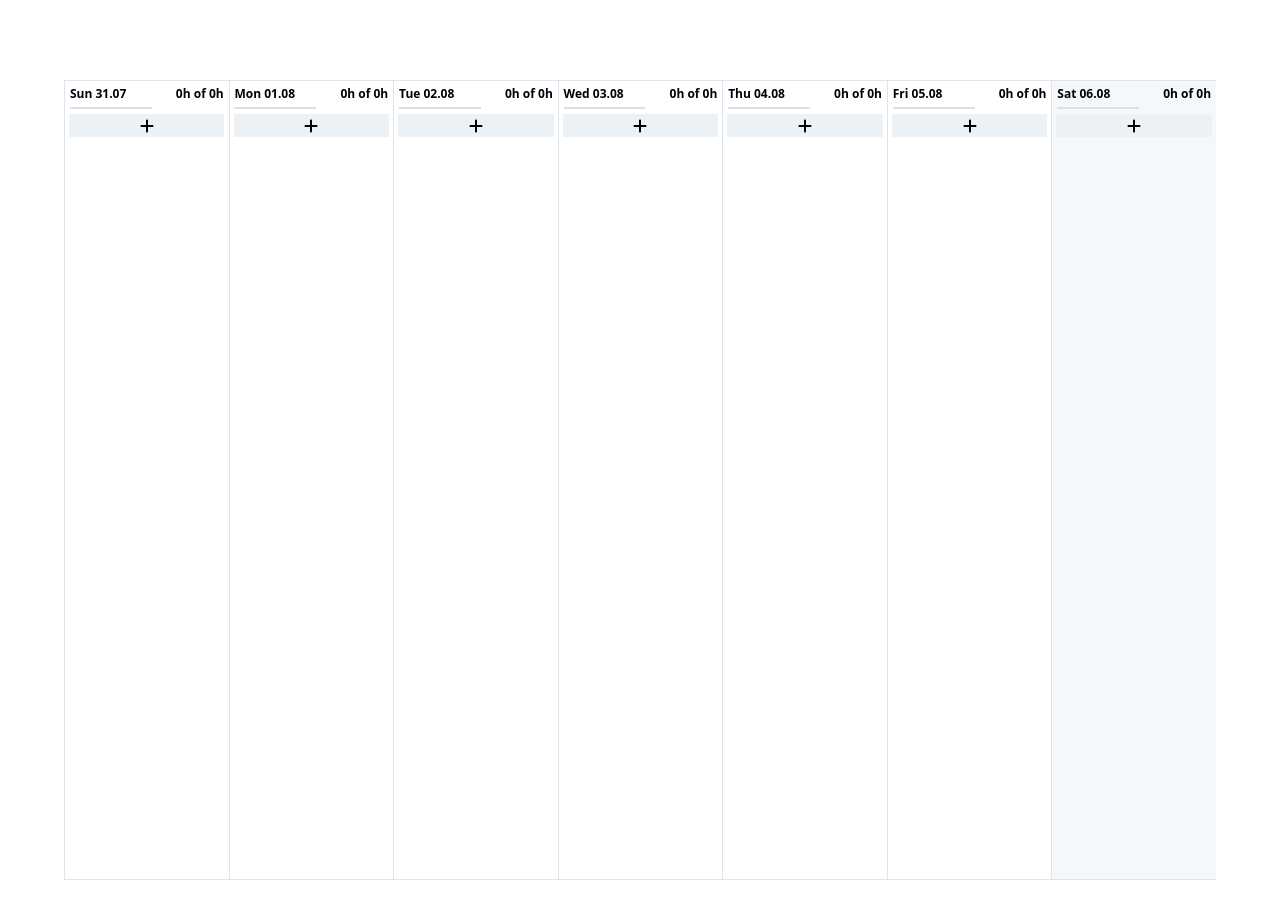
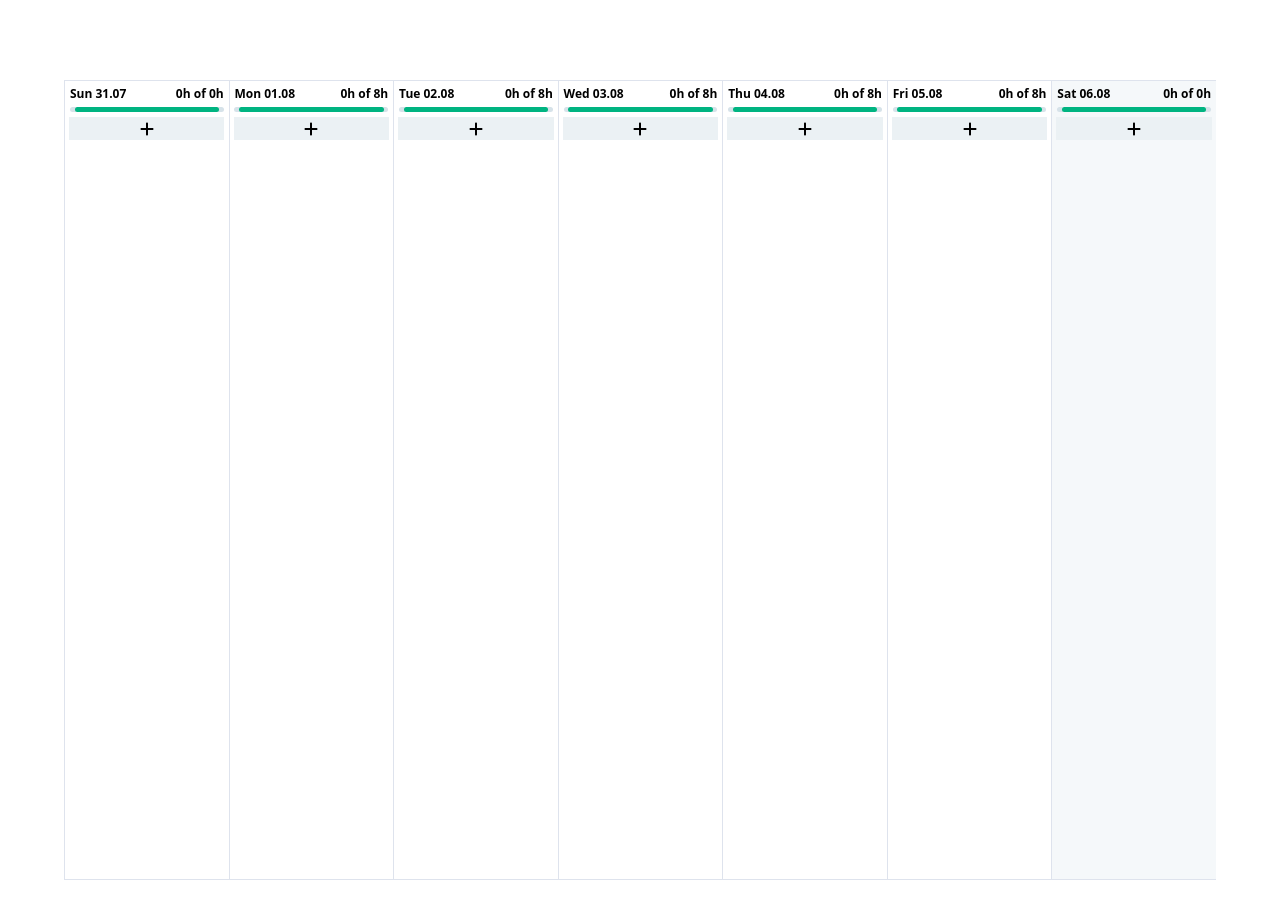
Before and after one commit to MaratReactJs/Jira, a React (Create React App) app: page / in a window 1280 px wide. Shown: the top 918 px of the page. Built offline with nearby package versions, Linux system fonts and the light colour scheme.

Commit message:
loading day

```diff
--- a/src/components/day.jsx
+++ b/src/components/day.jsx
@@ -4,6 +4,7 @@ import { FontAwesomeIcon } from "@fortawesome/react-fontawesome";
 import { faPlus } from "@fortawesome/free-solid-svg-icons";
 import Log from "./log";
 import ModalLog from "./modalLog";
+import { getTimeFromMins } from "../utils/getTimeFromMins";
 
 import { useDispatch, useSelector } from "react-redux";
 import { selectLogs, setLog } from "../redux/logSlice";
@@ -83,10 +84,18 @@ const Day = ({ date }) => {
 			}>
 			<div className="  flex justify-between  font-bold text-xs px-[3%] pt-[3%]">
 				<Moment format="ddd DD.MM">{date}</Moment>
-				<div className="hours">{timeSum}h of 0h</div>
+				<div className="hours">
+					{date.toString().slice(0, 3) === "Sun"
+						? "0h of 0h"
+						: date.toString().slice(0, 3) === "Sat"
+						? "0h of 0h"
+						: timeSum === 0
+						? "0h of 8h"
+						: getTimeFromMins(timeSum) + "  of 8h"}
+				</div>
 			</div>
-			<div>
-				<div className="w-3/6 h-[2px]  bg-[#d6e2e9] mt-[3%] mx-[3%] " />
+			<div className=" h-[5px]  bg-[#d6e2e9] mt-[3%] mx-[3%] rounded">
+				<div className=" h-[5px]  bg-[#00b481] mt-[3%] mx-[3%] rounded"></div>
 			</div>
 
 			<div
--- a/src/components/form/timeField.jsx
+++ b/src/components/form/timeField.jsx
@@ -12,7 +12,7 @@ const TimeField = ({ value, onChange }) => {
 				Duration
 			</label>
 			<input
-				type="time"
+				type="text"
 				className="border border-[#f09b3c] rounded  focus:outline-none  focus:border-[#dee3ed] w-[40%] p-[6px] inline mr-[3%] mt-[0.5%]"
 				name="time"
 				value={value}
--- a/src/components/log.jsx
+++ b/src/components/log.jsx
@@ -8,6 +8,7 @@ import {
 } from "@fortawesome/free-regular-svg-icons";
 import { useDispatch } from "react-redux";
 import { setItemLog } from "../redux/itemLogSlice";
+import { getTimeFromMins } from "../utils/getTimeFromMins";
 
 const Log = ({ logItem, deleteLog, id, arrLog, setArrLog }) => {
 	const dispatch = useDispatch();
@@ -51,8 +52,8 @@ const Log = ({ logItem, deleteLog, id, arrLog, setArrLog }) => {
 				<div className="font-bold text-xs z-0  ml-2 mt-1 absolute">
 					<Moment format="DD MMM YYYY">{Date.parse(logItem.date)}</Moment>{" "}
 				</div>
-				<div className="font-bold text-xs mt-[40px]  ml-[10%] z-0 absolute ">
-					{logItem.time}h
+				<div className="font-bold text-xs mt-[40px]  ml-[9%] z-0 absolute ">
+					{getTimeFromMins(logItem.time)}
 				</div>
 				<div
 					className={
--- /dev/null
+++ b/src/utils/getTimeFromMins.js
@@ -0,0 +1,11 @@
+export function getTimeFromMins(mins) {
+	let hours = Math.trunc(mins / 60);
+	let minutes = mins % 60;
+	if (hours < 1) {
+		return minutes + "min";
+	} else if (minutes < 1) {
+		return hours + "h";
+	} else {
+		return hours + "h " + minutes + "min";
+	}
+}
```
